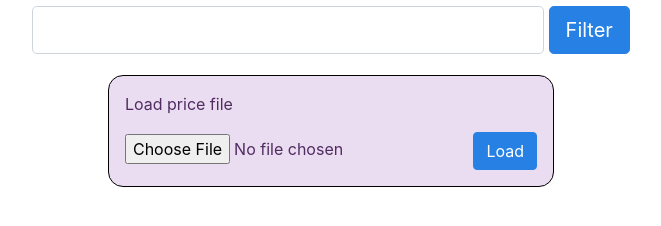
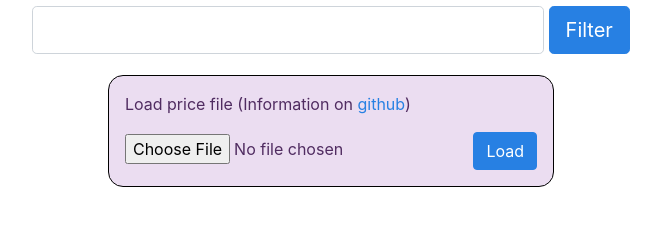
Before and after one commit to antijingoist/southshorehealth-pricing, a plain HTML site: page index.html in a window 1280 px wide. Shown: the part 66-292 px from the top of the page, without its empty margins (309-970 px from the left). Drawn offline with Linux system fonts and the light colour scheme.

Commit message:
Added link to github page for instructions.

```diff
--- a/index.html
+++ b/index.html
@@ -27,7 +27,7 @@
 		<div id="loadJSON" class=alert-info>
 	    <form id="jsonFile" name="jsonFile" enctype="multipart/form-data" method="post">
 	      <fieldset>
-	        <p>Load price file</p>
+	        <p>Load price file (Information on <a href="https://github.com/antijingoist/southshorehealth-pricing">github</a>)</p>
 	         <input type='file' id='fileinput' >
 	         <input type='button' class="btn btn-primary" id='btnLoad' value='Load' onclick='loadFile();'>
 	      </fieldset>
```
